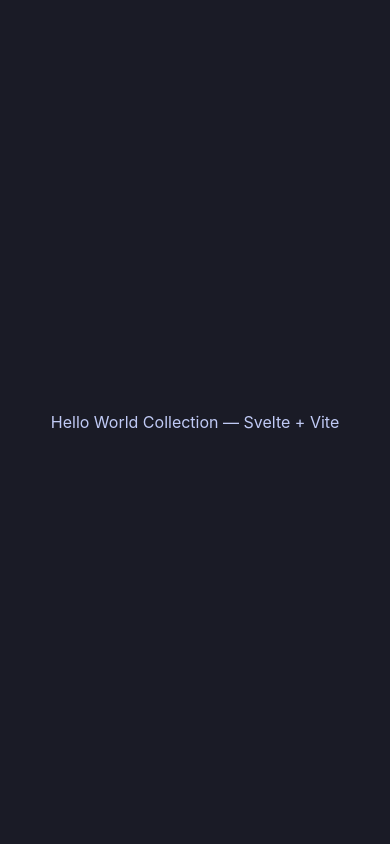
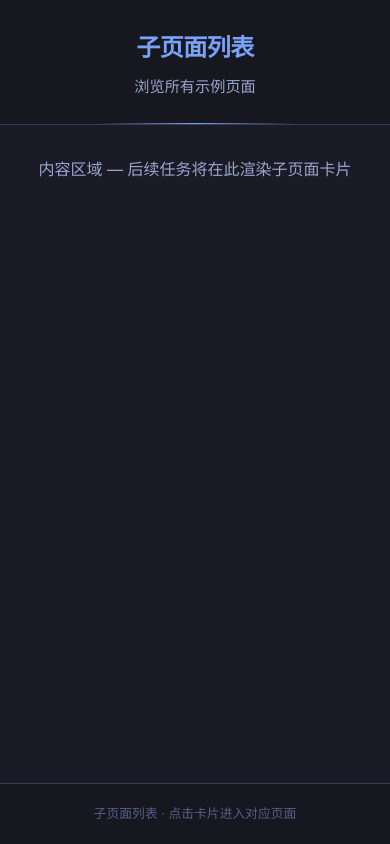
Before and after one commit to TheShowMy/raccoon_agents_test, a Svelte app: page / in a window 390 px wide. Built offline with nearby package versions, Linux system fonts and the light colour scheme.

Commit message:
raccoon_node: 抽取公共布局与主题组件

```diff
--- a/src/App.svelte
+++ b/src/App.svelte
@@ -1,23 +1,16 @@
 <script>
-  // Route placeholder — will be replaced in later tasks
+  import Layout from './lib/components/Layout.svelte';
 </script>
 
-<main>
-  <p>Hello World Collection — Svelte + Vite</p>
-</main>
-
-<style>
-  :global(body) {
-    margin: 0;
-    font-family: -apple-system, BlinkMacSystemFont, 'Segoe UI', system-ui, sans-serif;
-    background: #1a1b26;
-    color: #c0caf5;
-  }
-
-  main {
-    display: flex;
-    align-items: center;
-    justify-content: center;
-    min-height: 100vh;
-  }
-</style>
+<Layout
+  showHeader={true}
+  headerTitle="子页面列表"
+  headerSubtitle="浏览所有示例页面"
+  showBackNav={false}
+  showFooter={true}
+  footerText="子页面列表 · 点击卡片进入对应页面"
+>
+  <p style="text-align: center; color: var(--text-secondary);">
+    内容区域 — 后续任务将在此渲染子页面卡片
+  </p>
+</Layout>
--- /dev/null
+++ b/src/app.css
@@ -0,0 +1,98 @@
+/* ===== Reset & Base ===== */
+*,
+*::before,
+*::after {
+  box-sizing: border-box;
+  margin: 0;
+  padding: 0;
+}
+
+:root {
+  /* Surface / background */
+  --bg-primary: #1a1b26;
+  --bg-secondary: #16171f;
+  --bg-card: #24253a;
+
+  /* Text */
+  --text-primary: #c0caf5;
+  --text-secondary: #9aa5ce;
+  --text-muted: #565f89;
+
+  /* Accent */
+  --accent: #7aa2f7;
+  --accent-hover: #89b4fa;
+
+  /* Borders & effects */
+  --border: #3b3d54;
+  --border-light: #454766;
+  --radius: 10px;
+  --radius-sm: 6px;
+  --shadow-lg: 0 8px 32px rgba(0, 0, 0, 0.45);
+  --transition: 0.2s ease;
+
+  /* Typography */
+  --font-mono: 'Cascadia Code', 'SF Mono', 'Fira Code', 'JetBrains Mono',
+    'Consolas', 'Menlo', 'Monaco', monospace;
+  --font-sans: -apple-system, BlinkMacSystemFont, 'Segoe UI', 'Inter',
+    system-ui, sans-serif;
+
+  /* Layout */
+  --page-max-width: 800px;
+}
+
+html {
+  scroll-behavior: smooth;
+  -webkit-font-smoothing: antialiased;
+  -moz-osx-font-smoothing: grayscale;
+}
+
+body {
+  font-family: var(--font-sans);
+  background: var(--bg-primary);
+  color: var(--text-primary);
+  min-height: 100vh;
+  display: flex;
+  flex-direction: column;
+  line-height: 1.6;
+}
+
+/* ===== Scrollbar ===== */
+::-webkit-scrollbar {
+  width: 8px;
+  height: 8px;
+}
+
+::-webkit-scrollbar-track {
+  background: transparent;
+}
+
+::-webkit-scrollbar-thumb {
+  background: var(--border);
+  border-radius: 4px;
+}
+
+::-webkit-scrollbar-thumb:hover {
+  background: var(--border-light);
+}
+
+::-webkit-scrollbar-corner {
+  background: transparent;
+}
+
+/* Firefox */
+* {
+  scrollbar-width: thin;
+  scrollbar-color: var(--border) transparent;
+}
+
+/* ===== Animations ===== */
+@keyframes fadeIn {
+  from {
+    opacity: 0;
+    transform: translateY(6px);
+  }
+  to {
+    opacity: 1;
+    transform: translateY(0);
+  }
+}
--- /dev/null
+++ b/src/lib/components/BackNav.svelte
@@ -0,0 +1,55 @@
+<script>
+  /** Navigation link back to the home page */
+  export let href = '#/';
+</script>
+
+<nav class="back-nav">
+  <a class="back-nav__link" {href}>
+    <svg
+      class="back-nav__icon"
+      width="16"
+      height="16"
+      viewBox="0 0 24 24"
+      fill="none"
+      stroke="currentColor"
+      stroke-width="2"
+      stroke-linecap="round"
+      stroke-linejoin="round"
+    >
+      <polyline points="15 18 9 12 15 6" />
+    </svg>
+    <span>返回首页</span>
+  </a>
+</nav>
+
+<style>
+  .back-nav {
+    padding: 1rem 1.5rem 0;
+    max-width: var(--page-max-width);
+    margin: 0 auto;
+    width: 100%;
+  }
+
+  .back-nav__link {
+    display: inline-flex;
+    align-items: center;
+    gap: 0.4rem;
+    font-size: 0.85rem;
+    color: var(--text-secondary);
+    text-decoration: none;
+    transition: color var(--transition);
+    font-family: var(--font-sans);
+  }
+
+  .back-nav__link:hover {
+    color: var(--accent);
+  }
+
+  .back-nav__icon {
+    transition: transform var(--transition);
+  }
+
+  .back-nav__link:hover .back-nav__icon {
+    transform: translateX(-3px);
+  }
+</style>
--- /dev/null
+++ b/src/lib/components/Footer.svelte
@@ -0,0 +1,19 @@
+<script>
+  /** Page footer with configurable text */
+  export let text = '';
+</script>
+
+<footer class="footer">
+  <p>{text}</p>
+</footer>
+
+<style>
+  .footer {
+    padding: 1.25rem 1.5rem;
+    text-align: center;
+    border-top: 1px solid var(--border);
+    background: var(--bg-secondary);
+    color: var(--text-muted);
+    font-size: 0.8rem;
+  }
+</style>
--- /dev/null
+++ b/src/lib/components/Layout.svelte
@@ -0,0 +1,39 @@
+<script>
+  import PageHeader from './PageHeader.svelte';
+  import Footer from './Footer.svelte';
+  import BackNav from './BackNav.svelte';
+
+  /** Main layout wrapper with header, back nav, content area, and footer */
+  export let showHeader = false;
+  export let headerTitle = '';
+  export let headerSubtitle = '';
+  export let showFooter = false;
+  export let showBackNav = false;
+  export let footerText = '';
+</script>
+
+{#if showHeader}
+  <PageHeader title={headerTitle} subtitle={headerSubtitle} />
+{/if}
+
+{#if showBackNav}
+  <BackNav />
+{/if}
+
+<main class="main">
+  <slot />
+</main>
+
+{#if showFooter}
+  <Footer text={footerText} />
+{/if}
+
+<style>
+  .main {
+    flex: 1;
+    padding: 2rem 1.5rem;
+    max-width: var(--page-max-width);
+    margin: 0 auto;
+    width: 100%;
+  }
+</style>
--- /dev/null
+++ b/src/lib/components/PageHeader.svelte
@@ -0,0 +1,58 @@
+<script>
+  /** Page header with title and optional subtitle */
+  export let title = '';
+  export let subtitle = '';
+</script>
+
+<header class="header">
+  <h1 class="header__title">{title}</h1>
+  {#if subtitle}
+    <p class="header__subtitle">{subtitle}</p>
+  {/if}
+</header>
+
+<style>
+  .header {
+    padding: 2.5rem 1.5rem 2rem;
+    text-align: center;
+    border-bottom: 1px solid var(--border);
+    background: var(--bg-secondary);
+    position: relative;
+    overflow: hidden;
+  }
+
+  .header::after {
+    content: '';
+    position: absolute;
+    bottom: 0;
+    left: 50%;
+    transform: translateX(-50%);
+    width: 200px;
+    height: 1px;
+    background: linear-gradient(90deg, transparent, var(--accent), transparent);
+  }
+
+  .header__title {
+    font-size: 1.8rem;
+    font-weight: 700;
+    color: var(--accent);
+    letter-spacing: -0.02em;
+    font-family: var(--font-mono);
+  }
+
+  .header__subtitle {
+    margin-top: 0.5rem;
+    font-size: 0.95rem;
+    color: var(--text-secondary);
+  }
+
+  @media (max-width: 600px) {
+    .header {
+      padding: 1.8rem 1rem 1.5rem;
+    }
+
+    .header__title {
+      font-size: 1.5rem;
+    }
+  }
+</style>
--- a/src/main.js
+++ b/src/main.js
@@ -1,3 +1,4 @@
+import './app.css';
 import App from './App.svelte';
 
 const app = new App({
```
